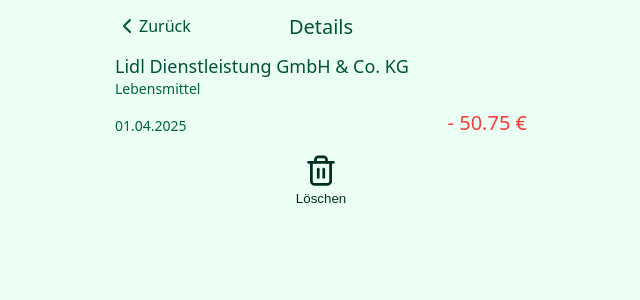
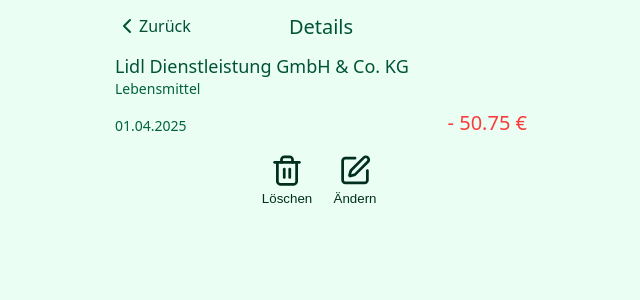
Before and after one commit to juliansngr/mon-ey, a Next.js app: page /transactions/1 in a window 1280 px wide. Shown: the top 300 px of the page, without its empty margins (319-959 px from the left). Built offline with nearby package versions, Linux system fonts and the light colour scheme.

Commit message:
added update feature and made TransactionForm dynamic

```diff
--- a/components/TransactionForm/index.js
+++ b/components/TransactionForm/index.js
@@ -1,53 +1,18 @@
 import styled from "styled-components";
 import categories from "@/db/categories.json";
-import { useTransactionsContext } from "@/utils/TransactionsContext/TransactionsContext";
-import { useModalContext } from "@/utils/ModalContext/ModalContext";
 import dayjs from "dayjs";
 
-export default function TransactionForm() {
-  const { mutate } = useTransactionsContext();
-  const { closeModal } = useModalContext();
-
-  async function handleTransactionSubmit(event) {
-    event.preventDefault();
-
-    const formData = new FormData(event.target);
-    const rawData = Object.fromEntries(formData);
-
-    const amount = Number(
-      rawData.type === "expense" ? `-${rawData.amount}` : `${rawData.amount}`
-    );
-
-    const transactionData = {
-      ...rawData,
-      amount: amount,
-      id: crypto.randomUUID(),
-      date: dayjs(rawData.date).format("YYYY-MM-DDTHH:mm:ss"),
-    };
-
-    const response = await fetch("/api/dummy", {
-      method: "POST",
-      headers: {
-        "Content-Type": "application/json",
-      },
-      body: JSON.stringify(transactionData),
-    });
-    if (response.ok) {
-      mutate();
-      closeModal();
-    }
-
-    if (!response.ok) {
-      closeModal();
-    }
-  }
+export default function TransactionForm({ onSubmit, currentTransaction }) {
   return (
-    <StyledForm onSubmit={handleTransactionSubmit}>
+    <StyledForm onSubmit={onSubmit}>
       <StyledFormInput
         type="number"
         id="amount"
         name="amount"
         placeholder="Betrag (in €)"
+        defaultValue={
+          currentTransaction?.amount && Math.abs(currentTransaction.amount)
+        }
         step="0.01"
         min="0.01"
         aria-label="Betrag der Transaktion"
@@ -58,6 +23,7 @@
         id="partner"
         name="partner"
         placeholder="An wen? bzw. Von wem?"
+        defaultValue={currentTransaction?.partner}
         aria-label="Empfänger oder Absender der Transaktion"
         required
       />
@@ -67,6 +33,7 @@
           name="type"
           id="transaction_type_income"
           value="income"
+          defaultChecked={currentTransaction?.type === "income"}
         />
         <StyledFormLabel htmlFor="transaction_type_income">
           Einnahme
@@ -78,6 +45,7 @@
           name="type"
           id="transaction_type_expense"
           value="expense"
+          defaultChecked={currentTransaction?.type === "expense"}
         />
         <StyledFormLabel htmlFor="transaction_type_expense">
           Ausgabe
@@ -89,6 +57,7 @@
         name="category"
         required
         aria-label="Kategorie der Transaktion wählen"
+        defaultValue={currentTransaction?.category}
       >
         <StyledFormSelectOption value="">
           -Bitte Kategorie ausw&auml;hlen-
@@ -102,11 +71,15 @@
       <StyledFormInput
         type="datetime-local"
         name="date"
-        defaultValue={dayjs().format("YYYY-MM-DDTHH:mm")}
+        defaultValue={
+          currentTransaction?.date
+            ? dayjs().format(currentTransaction.date)
+            : dayjs().format("YYYY-MM-DDTHH:mm")
+        }
         aria-label="Zeitpunkt der Transaktion wählen"
       />
       <StyledFormSubmit aria-label="Transaktion hinzufügen">
-        Hinzuf&uuml;gen
+        {currentTransaction ? "Änderungen speichern" : "Hinzufügen"}
       </StyledFormSubmit>
     </StyledForm>
   );
--- a/components/TransactionsList/index.js
+++ b/components/TransactionsList/index.js
@@ -45,11 +45,6 @@
   gap: var(--xs);
 `;
 
-const StyledH2 = styled.h2`
-  font-size: var(--2xl);
-  margin-bottom: 1rem;
-`;
-
 const StyledLi = styled.li`
   display: flex;
   flex-direction: column;
--- a/pages/api/dummy.js
+++ b/pages/api/dummy.js
@@ -17,6 +17,13 @@
       data = data.filter((transaction) => idToDelete !== transaction.id);
       res.status(200).json({ status: "Item deleted" });
       break;
+    case "PUT":
+      const newData = req.body;
+      data = data.map((transaction) =>
+        transaction.id === newData.id ? newData : transaction
+      );
+      res.status(200).json({ status: "Item updated" });
+      break;
     default:
       response.status(405).json({ status: "Method not allowed." });
   }
--- a/pages/transactions/[id].js
+++ b/pages/transactions/[id].js
@@ -4,16 +4,17 @@
 import Link from "next/link";
 import { ChevronLeft } from "lucide-react";
 import dayjs from "dayjs";
-import { Trash2 } from "lucide-react";
+import { Trash2, SquarePen } from "lucide-react";
 import { useModalContext } from "@/utils/ModalContext/ModalContext";
 import { useState } from "react";
+import { handleTransactionUpdate } from "@/utils/TransactionsHandler";
 
 export default function TransactionDetails() {
   const router = useRouter();
   const { id } = router.query;
 
-  const { data, isLoading } = useTransactionsContext();
-  const { openModal } = useModalContext();
+  const { data, isLoading, mutate } = useTransactionsContext();
+  const { openModal, closeModal } = useModalContext();
 
   const [wasDeleted, setWasDeleted] = useState(null);
 
@@ -76,6 +77,20 @@
               <TrashIcon />
               Löschen
             </DeleteButton>
+            <UpdateButton
+              onClick={() => {
+                openModal("updateTransaction", {
+                  currentTransaction: currentTransaction,
+                  onSubmit: (event) => {
+                    handleTransactionUpdate(event, id, { mutate, closeModal });
+                  },
+                });
+              }}
+              aria-label="Transaktion bearbeiten"
+            >
+              <EditIcon />
+              Ändern
+            </UpdateButton>
           </ActionButtonsWrapper>
         </>
       )}
@@ -167,6 +182,24 @@
   height: 100%;
 `;
 
+const UpdateButton = styled.button`
+  display: flex;
+  flex-direction: column;
+  align-items: center;
+  gap: var(--3xs);
+  background-color: transparent;
+  border: none;
+  color: var(--green-950);
+  width: 2.25rem;
+  height: 3.25rem;
+  cursor: pointer;
+`;
+
+const EditIcon = styled(SquarePen)`
+  width: 100%;
+  height: 100%;
+`;
+
 const NotificationMessage = styled.p`
   font-weight: 500;
   margin-bottom: var(--sm);
@@ -176,4 +209,5 @@
 const ActionButtonsWrapper = styled.div`
   display: flex;
   justify-content: center;
+  gap: var(--4xl);
 `;
--- a/utils/ModalContext/ModalContext.js
+++ b/utils/ModalContext/ModalContext.js
@@ -27,7 +27,7 @@
       {children}
       {activeModal.type === "addTransaction" && (
         <Modal title="Neue Transaktion erfassen" closeModal={closeModal}>
-          <TransactionForm />
+          <TransactionForm onSubmit={activeModal.props.onSubmit} />
         </Modal>
       )}
       {activeModal.type === "deleteTransaction" && (
@@ -43,6 +43,14 @@
           <TransactionFilters filterType={activeModal.props.filterType} />
         </Modal>
       )}
+      {activeModal.type === "updateTransaction" && (
+        <Modal title={"Transaktion bearbeiten"} closeModal={closeModal}>
+          <TransactionForm
+            currentTransaction={activeModal.props.currentTransaction}
+            onSubmit={activeModal.props.onSubmit}
+          />
+        </Modal>
+      )}
     </ModalContext.Provider>
   );
 }
--- /dev/null
+++ b/utils/TransactionsHandler/index.js
@@ -0,0 +1,73 @@
+import dayjs from "dayjs";
+
+export async function handleTransactionAdd(event, { mutate, closeModal }) {
+  event.preventDefault();
+
+  const formData = new FormData(event.target);
+  const rawData = Object.fromEntries(formData);
+
+  const amount = Number(
+    rawData.type === "expense" ? `-${rawData.amount}` : `${rawData.amount}`
+  );
+
+  const transactionData = {
+    ...rawData,
+    amount: amount,
+    id: crypto.randomUUID(),
+    date: dayjs(rawData.date).format("YYYY-MM-DDTHH:mm:ss"),
+  };
+
+  const response = await fetch("/api/dummy", {
+    method: "POST",
+    headers: {
+      "Content-Type": "application/json",
+    },
+    body: JSON.stringify(transactionData),
+  });
+  if (response.ok) {
+    mutate();
+    closeModal();
+  }
+
+  if (!response.ok) {
+    closeModal();
+  }
+}
+
+export async function handleTransactionUpdate(
+  event,
+  id,
+  { mutate, closeModal }
+) {
+  event.preventDefault();
+
+  const formData = new FormData(event.target);
+  const rawData = Object.fromEntries(formData);
+
+  const amount = Number(
+    rawData.type === "expense" ? `-${rawData.amount}` : `${rawData.amount}`
+  );
+
+  const transactionData = {
+    ...rawData,
+    amount: amount,
+    id: id,
+    date: dayjs(rawData.date).format("YYYY-MM-DDTHH:mm:ss"),
+  };
+
+  const response = await fetch("/api/dummy", {
+    method: "PUT",
+    headers: {
+      "Content-Type": "application/json",
+    },
+    body: JSON.stringify(transactionData),
+  });
+  if (response.ok) {
+    mutate();
+    closeModal();
+  }
+
+  if (!response.ok) {
+    closeModal();
+  }
+}
```
Also changed, not shown: components/TransactionsHeader/index.js (+9 -2 lines).
